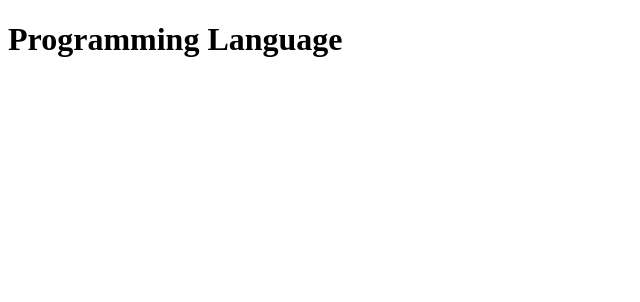
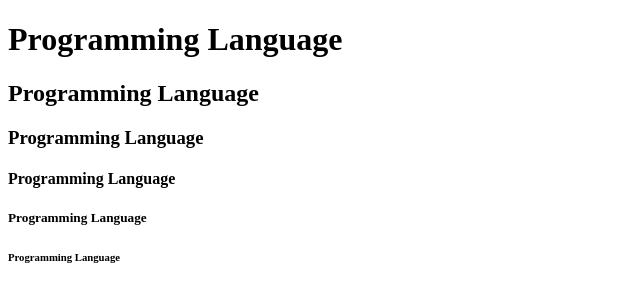
Before and after one commit to pankajproject99/cleverp, a plain HTML site: page html_beginner/index.html in a window 1280 px wide. Shown: the whole page, without its empty margins (0-640 px from the left). Drawn offline with Linux system fonts and the light colour scheme.

Commit message:
html: we haev 6 header tags

```diff
--- a/html_beginner/index.html
+++ b/html_beginner/index.html
@@ -6,4 +6,9 @@
 
 <body>
     <h1>Programming Language</h1>
+    <h2>Programming Language</h2>
+    <h3>Programming Language</h3>
+    <h4>Programming Language</h4>
+    <h5>Programming Language</h5>
+    <h6>Programming Language</h6>
 </body>
```
Also changed, not shown: 1 other file.
